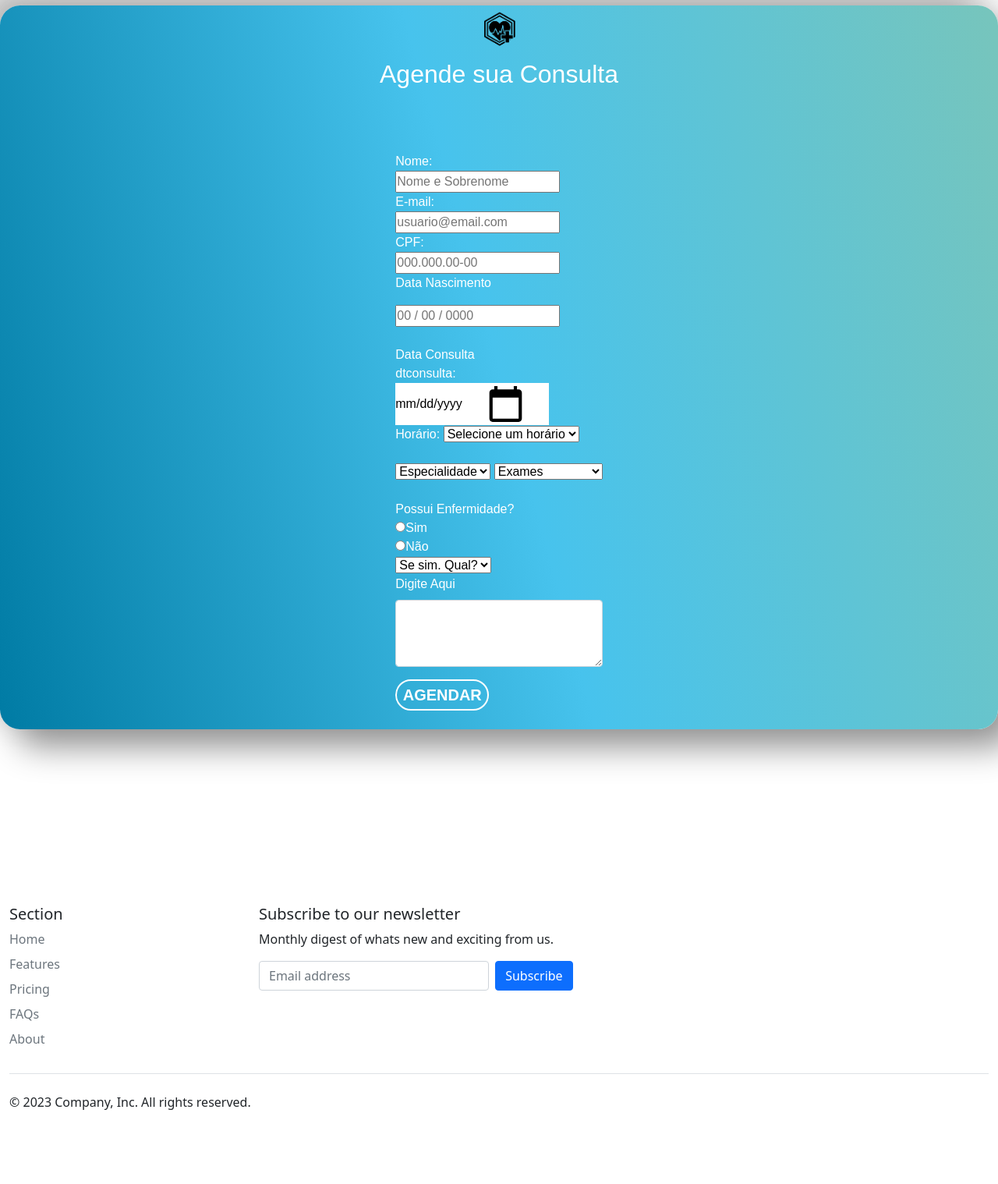
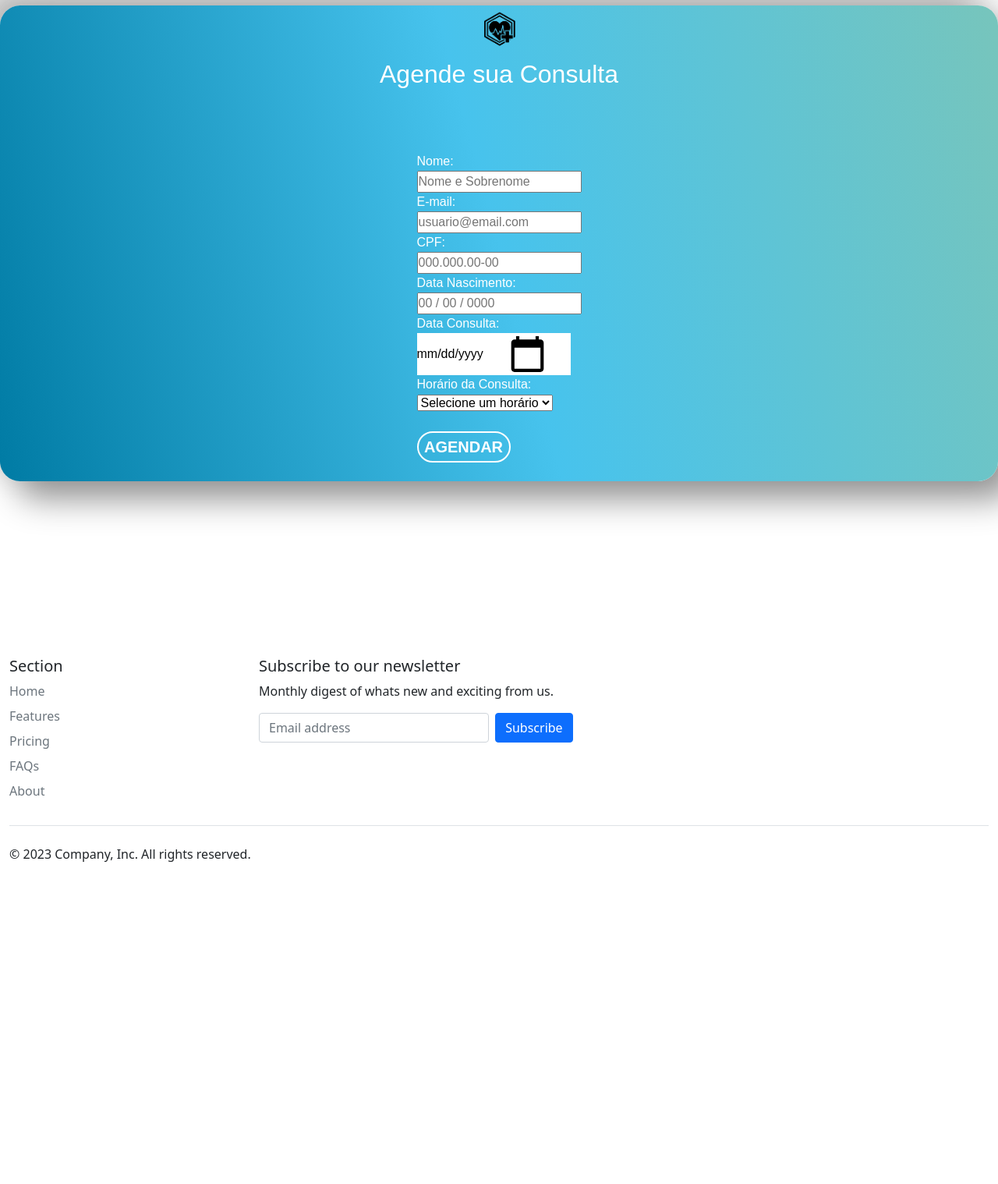
Before and after one commit to LimaSilvaELias/PI, a PHP site: page /agendar/agendar.php in a window 1280 px wide. Shown: the part 674-2192 px from the top of the page at 78% size. After the commit the page ends 1779 px from the top, so only its background shows below. Run offline with PHP 8.4, Linux system fonts and the light colour scheme; some libraries are stand-ins or nearby versions.

Commit message:
Add files via upload

```diff
--- a/agendar/agendar.php
+++ b/agendar/agendar.php
@@ -8,7 +8,7 @@
         $host = "localhost";
         $user = "root";
         $pass = "";
-        $dbname = "bd16";
+        $dbname = "pi";
 
         $conn = mysqli_connect($host, $user, $pass, $dbname);
 ?>
@@ -83,24 +83,23 @@
               <br>
               CPF:<br>
               <input type="text" name="cpf" maxlength="14" placeholder="000.000.00-00"><br>
-              <p>
-                <font size="3">Data Nascimento</font>
-              </p>
+
+              Data Nascimento:<br>
               <input type="datetime" name="datanascimento" max="8" placeholder="00 / 00 / 0000">
             </div>
-            <br>
+
             <div>
-              Data Consulta
+              Data Consulta:
               <br>
 
 
-        <label for="dtconsulta">dtconsulta:</label>
+
         <div class="calendar">
             <span class="calendar-icon"> <input type="date" id="data" name="dtconsulta" ></span>
         </div>
         <!-- <input type="date" id="data" name="dtconsulta" readonly value=""> -->
 
-        <label for="hora_inicio">Horário:</label>
+        <label for="hora_inicio">Horário da Consulta:</label><br>
         <select name="hora_inicio" required>
             <option value="">Selecione um horário</option>
             <option value="09:00:00">09:00</option>
@@ -120,38 +119,6 @@
         </select>
 
               <br><br>
-              <select name="especialidade" id="especialidade">
-                <option selected>Especialidade</option>
-                <option value="pediatra">Pediatra</option>
-                <option value="urologista">Urologista</option>
-                <option value="ortopedista">Ortopedista</option>
-              </select>
-
-              <select name="exames" id="exames">
-                <option selected>Exames</option>
-                <option value="hemograma">Hemograma</option>
-                <option value="glicemia">Glicemia</option>
-                <option value="ureia e creatina">Ureia e Creatina</option>
-                <option value="urina">Urina</option>
-              </select>
-            </div>
-            <br>
-            <div>
-              Possui Enfermidade?
-              <br>
-              <input type="radio" name="um" value="Sim" id="sim">Sim
-              <br>
-              <input type="radio" name="um" value="Nao" id="nao">Não
-              <br>
-              <select name="qual" id="qual">
-                <option selected>Se sim. Qual?</option>
-                <option>Seila</option>
-              </select>
-            </div>
-            <div class="mb-3">
-              <label for="exampleFormControlTextarea1" class="form-label">Digite Aqui</label>
-              <textarea class="form-control" id="exampleFormControlTextarea1" rows="3"></textarea>
-            </div>
             <div class="">
               <div class="">
                 <input class="submit" type="submit" name="agendar" value="Agendar">
--- a/login/conexao.php
+++ b/login/conexao.php
@@ -2,7 +2,7 @@
 $servidor = "localhost";
 $usuario = "root";
 $senha = "";
-$dbname = "bd16";
+$dbname = "pi";
 
 //Cria a conexão
 $conn = mysqli_connect($servidor, $usuario, $senha, $dbname);
--- a/navegador.html
+++ b/navegador.html
@@ -15,7 +15,7 @@
     <nav class="navbar-dark ">
 
         <div class="float-start">
-          <a class="nav-link active text-white " aria-current="page" href="../ProjetoInt/" target="_parent"><img src="https://cdn.discordapp.com/attachments/874439592999260190/1075106369478328383/logobranca.png" class="icon"></a>
+          <a class="nav-link active text-white " aria-current="page" href="index.html" target="_parent"><img src="https://cdn.discordapp.com/attachments/874439592999260190/1075106369478328383/logobranca.png" class="icon"></a>
         </div>
 
         <div class="float-end">
```
